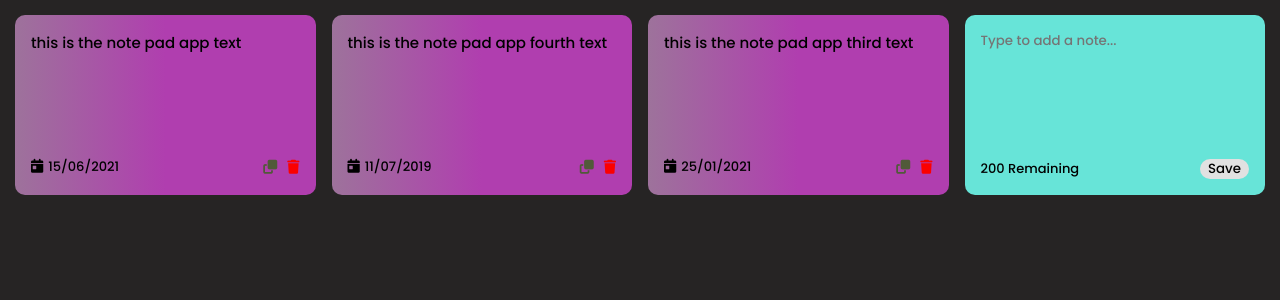
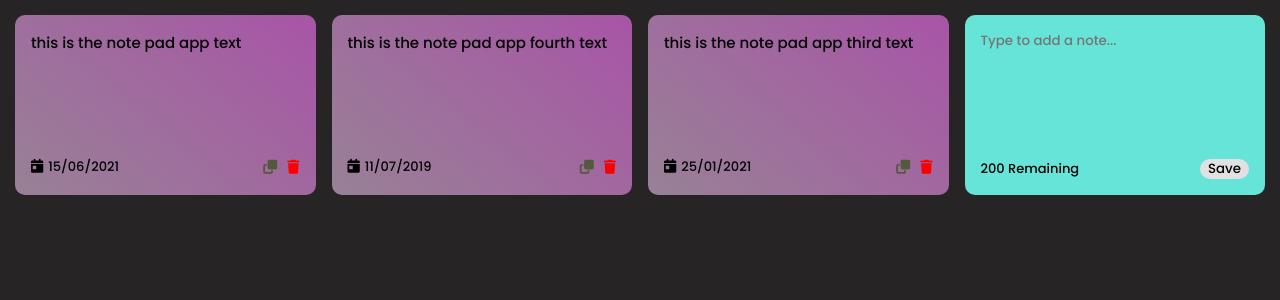
Before and after one commit to danishzayan/YourQuotes-App, a React (Vite) app: page / in a window 1280 px wide. Shown: the top 300 px of the page. Built offline with nearby package versions, Linux system fonts and the light colour scheme.

Commit message:
gradient color issue fixed

```diff
--- a/src/components/Card.jsx
+++ b/src/components/Card.jsx
@@ -2,7 +2,7 @@ import React from 'react'
 
 const Card = ({ id, color1, color2, text, date, handleDeleteNote }) => {
   return (
-    <div className='card'  style={{ background: `linear-gradient(90deg, #${color1} -100%, #${color2} 50%)` }}>
+    <div className='card'  style={{ background: `linear-gradient(40deg, #${color1} -200%, #${color2} 150%)`}}>
       <span>{ text }</span>
       <div className="footer">
         <small><i className="fa-solid fa-calendar-day"></i>{ date }</small>
```
